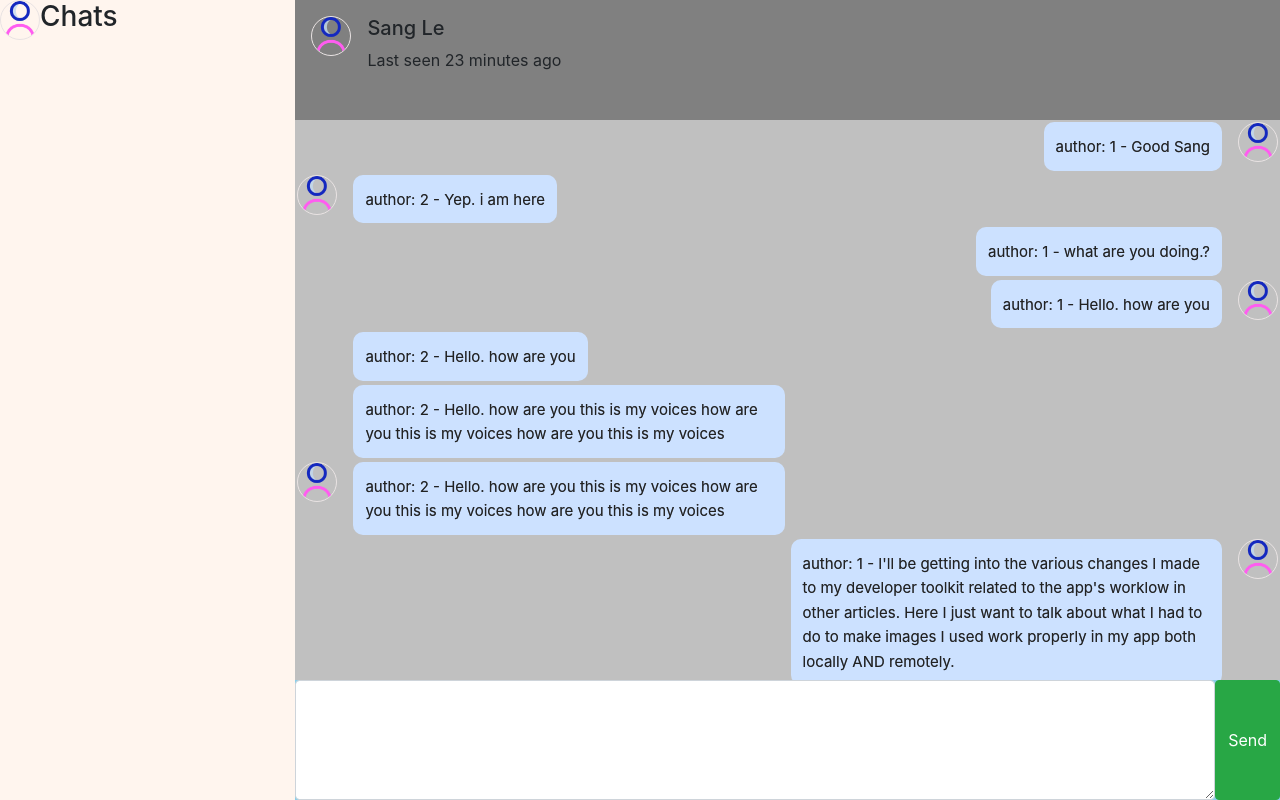
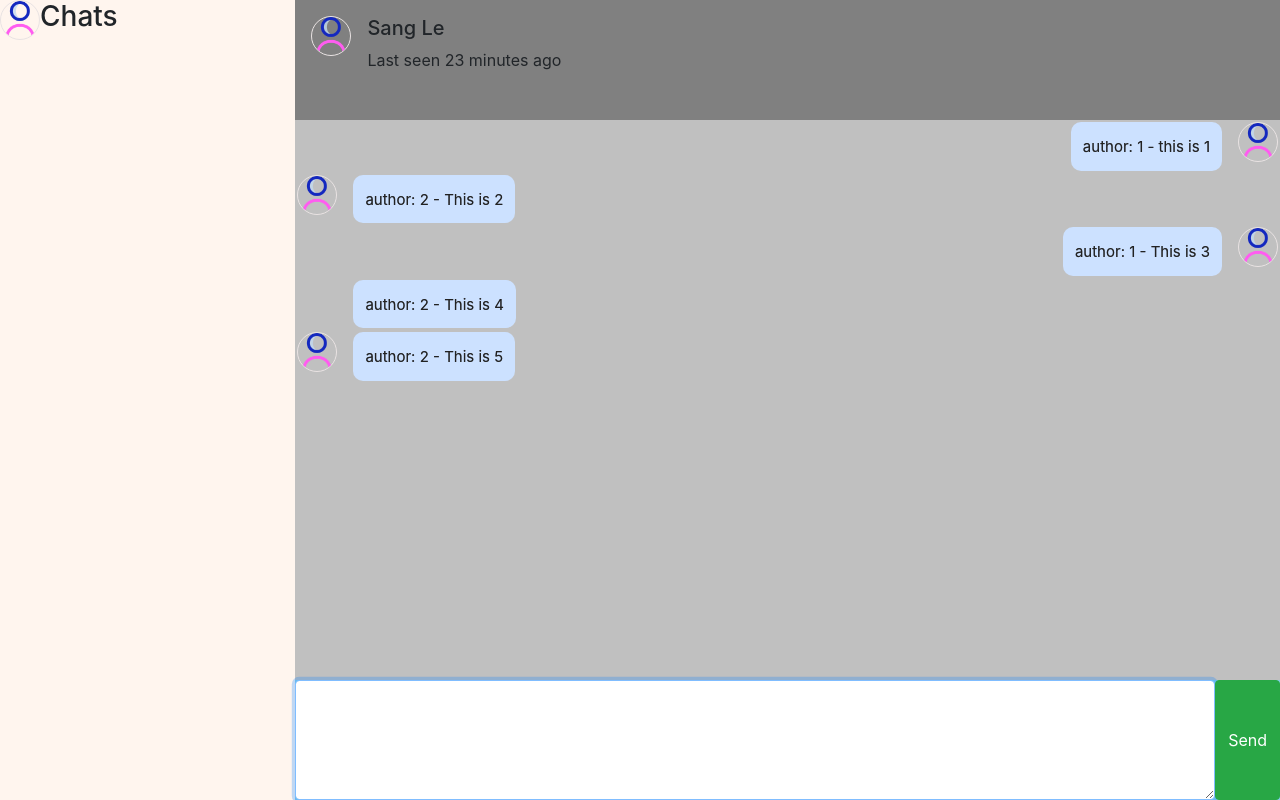
Before and after one commit to littlemonster00/my-chat, a React app in the folder app/: page / in a window 1280 px wide. Built offline with nearby package versions, Linux system fonts and the light colour scheme.

Commit message:
Add Fix scroll buttom and rener the lastest message

```diff
--- a/app/package.json
+++ b/app/package.json
@@ -9,11 +9,15 @@
     "build:dev": "webpack --mode=development"
   },
   "dependencies": {
+    "babel-plugin-transform-class-properties": "^6.24.1",
+    "babel-plugin-transform-object-rest-spread": "^6.26.0",
     "bootstrap": "^4.4.1",
+    "moment": "^2.24.0",
     "react": "^16.13.0",
     "react-dom": "^16.13.0",
     "react-redux": "^7.2.0",
-    "redux": "^4.0.5"
+    "redux": "^4.0.5",
+    "uuid": "^7.0.2"
   },
   "devDependencies": {
     "babel-core": "^6.26.3",
--- /dev/null
+++ b/app/src/actions/messages.js
@@ -0,0 +1,13 @@
+import { v4 as uuidv4 } from "uuid";
+import moment from "moment";
+export const addMessage = message => {
+  return {
+    type: "ADD_MESSAGE",
+    message: {
+      ...message,
+      lastSeen: undefined,
+      createdAt: moment(),
+      id: uuidv4()
+    }
+  };
+};
--- a/app/src/app.jsx
+++ b/app/src/app.jsx
@@ -3,7 +3,7 @@ import ReactDOM from "react-dom";
 import { Provider } from "react-redux";
 import { Header } from "./components/Header.jsx";
 import MessageViewContainer from "./components/MessageViewContainer.jsx";
-import { ChatInput } from "./components/ChatInput.jsx";
+import ChatInput from "./components/ChatInput.jsx";
 import { SideBar } from "./components/SideBar.jsx";
 import configStore from "./store/configStore";
 import "bootstrap/dist/css/bootstrap.css";
--- a/app/src/components/ChatInput.jsx
+++ b/app/src/components/ChatInput.jsx
@@ -1,12 +1,48 @@
 import React from "react";
+import { connect } from "react-redux";
+import { addMessage } from "../actions/messages";
 import "../styles/components/ChatInput.scss";
 export class ChatInput extends React.Component {
+  state = {
+    textInput: ""
+  };
+  handleTextChange = e => {
+    const textInput = e.target.value;
+    this.setState(() => ({
+      textInput
+    }));
+  };
+  sendMessage = e => {
+    this.props.sendMessage({
+      author: "1",
+      text: this.state.textInput
+    });
+    this.setState(() => ({ textInput: "" }));
+    this._input.focus();
+  };
+
   render() {
     return (
       <div className="chat-input">
-        <textarea className="form-control" rows="3" id="comment"></textarea>
-        <button className="btn btn-success">Send</button>
+        <textarea
+          className="form-control"
+          rows="3"
+          id="comment"
+          onChange={this.handleTextChange}
+          value={this.state.textInput}
+          autoFocus
+          ref={c => (this._input = c)}
+        ></textarea>
+        <button className="btn btn-success" onClick={this.sendMessage}>
+          Send
+        </button>
       </div>
     );
   }
 }
+const mapDispatchToProps = dispatch => {
+  return {
+    sendMessage: message => dispatch(addMessage(message))
+  };
+};
+export default connect(undefined, mapDispatchToProps)(ChatInput);
--- a/app/src/components/MessageViewContainer.jsx
+++ b/app/src/components/MessageViewContainer.jsx
@@ -8,13 +8,19 @@ export class MessageViewContainer extends React.Component {
     super(props);
     this.state = {
       userId: "1",
-      messages: props.messages || [],
       count: 10
     };
   }
+  updateScroll = () => {
+    var element = document.getElementById("message-views");
+    element.scrollTop = element.scrollHeight;
+  };
+  componentDidUpdate = () => {
+    this.updateScroll();
+  };
   renderMessages() {
     const messagesRender = [];
-    const messages = this.state.messages;
+    const messages = this.props.messages;
     for (let i = 0; i < messages.length - 1; i++) {
       if (messages[i].author !== messages[i + 1].author) {
         messagesRender.push(
@@ -34,12 +40,24 @@ export class MessageViewContainer extends React.Component {
           />
         );
       }
+      if (i + 2 === messages.length) {
+        messagesRender.push(
+          <Message
+            lastMessage={true}
+            key={messages[i + 1].id}
+            message={messages[i + 1]}
+            me={messages[i + 1].author === this.state.userId ? true : false}
+          />
+        );
+      }
     }
     return messagesRender;
   }
   render() {
     return (
-      <div className="message-view-container">{this.renderMessages()}</div>
+      <div className="message-view-container" id="message-views">
+        {this.renderMessages()}
+      </div>
     );
   }
   componentDidMount() {
--- a/app/src/components/playground/messages.js
+++ b/app/src/components/playground/messages.js
@@ -2,67 +2,35 @@ export default [
   {
     id: "1",
     author: "1",
-    text: "Good Sang",
+    text: "this is 1",
     createAt: 0,
     lastSeen: 10
   },
   {
     id: "2",
     author: "2",
-    text: "Yep. i am here",
+    text: "This is 2",
     createAt: 0,
     lastSeen: 20
   },
   {
     id: "3",
     author: "1",
-    text: "what are you doing.?",
+    text: "This is 3",
     createAt: 0,
     lastSeen: 0
   },
   {
     id: "4",
-    author: "1",
-    text: "Hello. how are you",
+    author: "2",
+    text: "This is 4",
     createAt: 0,
     lastSeen: 0
   },
   {
     id: "5",
     author: "2",
-    text: "Hello. how are you",
-    createAt: 0,
-    lastSeen: 0
-  },
-  {
-    id: "6",
-    author: "2",
-    text:
-      "Hello. how are you this is my voices how are you this is my voices how are you this is my voices",
-    createAt: 0,
-    lastSeen: 0
-  },
-  {
-    id: "7",
-    author: "2",
-    text:
-      "Hello. how are you this is my voices how are you this is my voices how are you this is my voices",
-    createAt: 0,
-    lastSeen: 0
-  },
-  {
-    id: "8",
-    author: "1",
-    text:
-      "I'll be getting into the various changes I made to my developer toolkit related to the app's worklow in other articles. Here I just want to talk about what I had to do to make images I used work properly in my app both locally AND remotely.",
-    createAt: 0,
-    lastSeen: 0
-  },
-  {
-    id: "9",
-    author: "2",
-    text:
-      "Hello. how are you this is my voices how are you this is my voices how are you this is my voices",
+    text: "This is 5",
     createAt: 0,
     lastSeen: 0
   }
```
Also changed, not shown: app/.babelrc, 2 other files (tests, documents, lock files or other folders).
